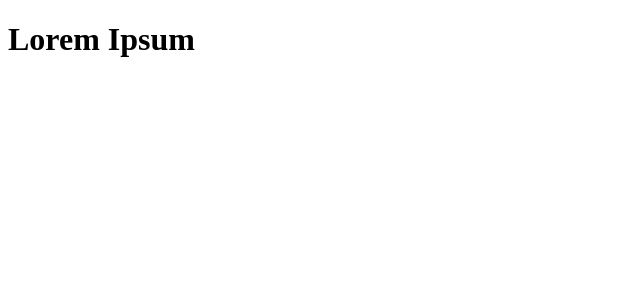
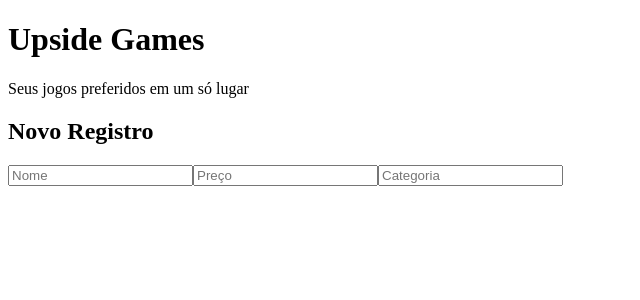
Before and after one commit to delucca27/trabalho-final, a React (Create React App) app: page / in a window 1280 px wide. Shown: the top 300 px of the page, without its empty margins (0-640 px from the left). Built offline with nearby package versions, Linux system fonts and the light colour scheme.

Commit message:
setup inicial

```diff
--- a/src/App.js
+++ b/src/App.jsx
@@ -1,9 +1,10 @@
 import React from 'react'
+import SearchPage from './pages/Search.page'
 
 export default function App() {
   return (
     <>
-      <h1>Lorem Ipsum</h1>
+      <SearchPage />
     </>
   )
 }
--- /dev/null
+++ b/src/components/Register.component.jsx
@@ -0,0 +1,30 @@
+import React from 'react'
+
+export default function Register() {
+  return (
+   <>
+   <div className="ui-container">
+      <h2>Novo Registro</h2>
+      <input
+         type="text"
+         name="name"
+         placeholder="Nome"
+         className="register-input"
+      />
+      <input
+         type="text"
+         name="cost"
+         placeholder="Preço"
+         className="register-input"
+      />
+      <input
+         type="text"
+         name="category"
+         placeholder="Categoria"
+         className="register-input"
+      />
+
+   </div>
+   </>
+  )
+}
--- /dev/null
+++ b/src/pages/Search.page.jsx
@@ -0,0 +1,16 @@
+import React from 'react'
+import Register from '../components/Register.component'
+
+export default function SearchPage() {
+  return (
+   <>
+   <div className="app-container">
+      <h1>Upside Games</h1>
+      <p>Seus jogos preferidos em um só lugar</p>
+
+      <Register />
+
+   </div>
+   </>
+  )
+}
```
Also changed, not shown: src/pages/Home.page.jsx (added), src/style/app.scss (added).
